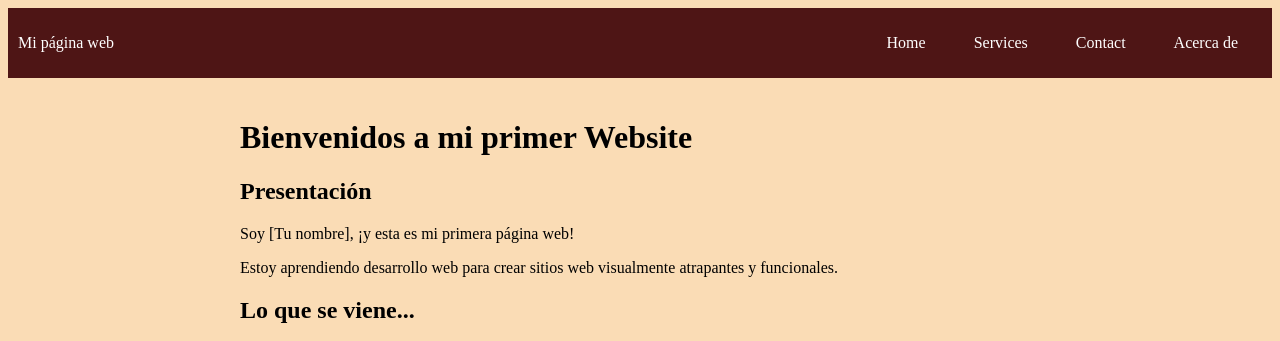
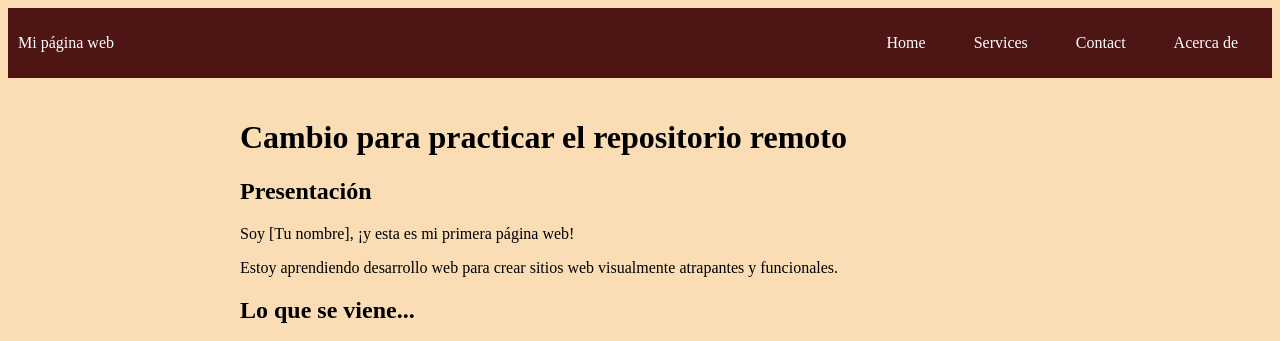
Before and after one commit to gerardwastaken/mirepositorioremoto, a plain HTML site: page index.html in a window 1280 px wide. Shown: the top 341 px of the page. Drawn offline with Linux system fonts and the light colour scheme.

Commit message:
cambio titulo en index

```diff
--- a/index.html
+++ b/index.html
@@ -24,7 +24,7 @@
   </header>
   <main class="container">
     <div class="titul">
-      <h1>Bienvenidos a mi primer Website</h1>
+      <h1>Cambio para practicar el repositorio remoto</h1>
 
     </div>
 
```
